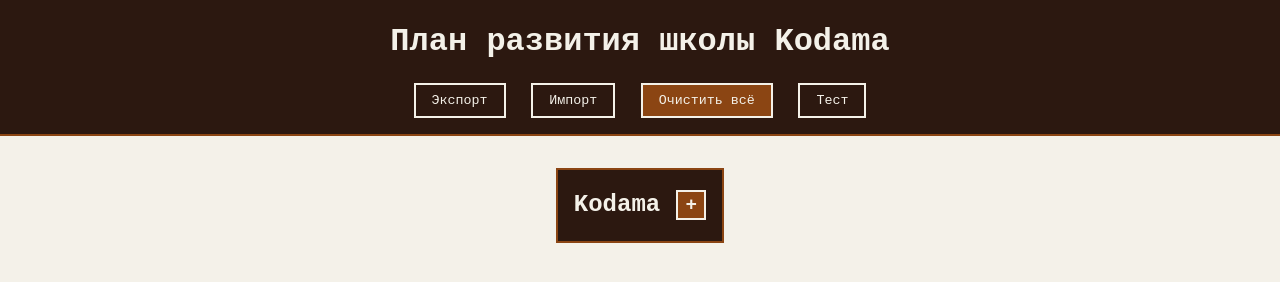
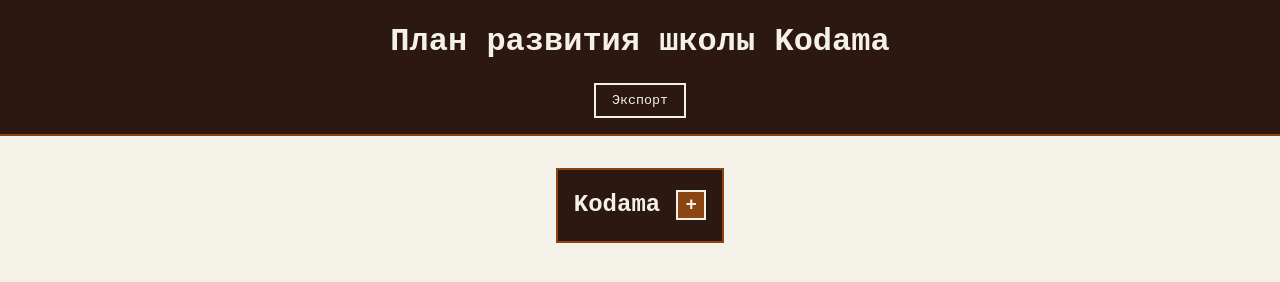
Before and after one commit to Picalfer/ProgressApp, a plain HTML site: page index.html in a window 1280 px wide. Drawn offline with Linux system fonts and the light colour scheme.

Commit message:
comment dangerous buttons

```diff
--- a/script.js
+++ b/script.js
@@ -3,7 +3,7 @@ const data = {
     nodes: {
         'root': {
             title: 'Kodama',
-            tasks: [], // теперь каждая задача будет объектом { id: number, text: string, completed: boolean }
+            tasks: [], // каждая задача объект { id: number, text: string, completed: boolean }
             parentId: null
         },
         'node1': {
```
Also changed, not shown: index.html (+2 -0 lines).
